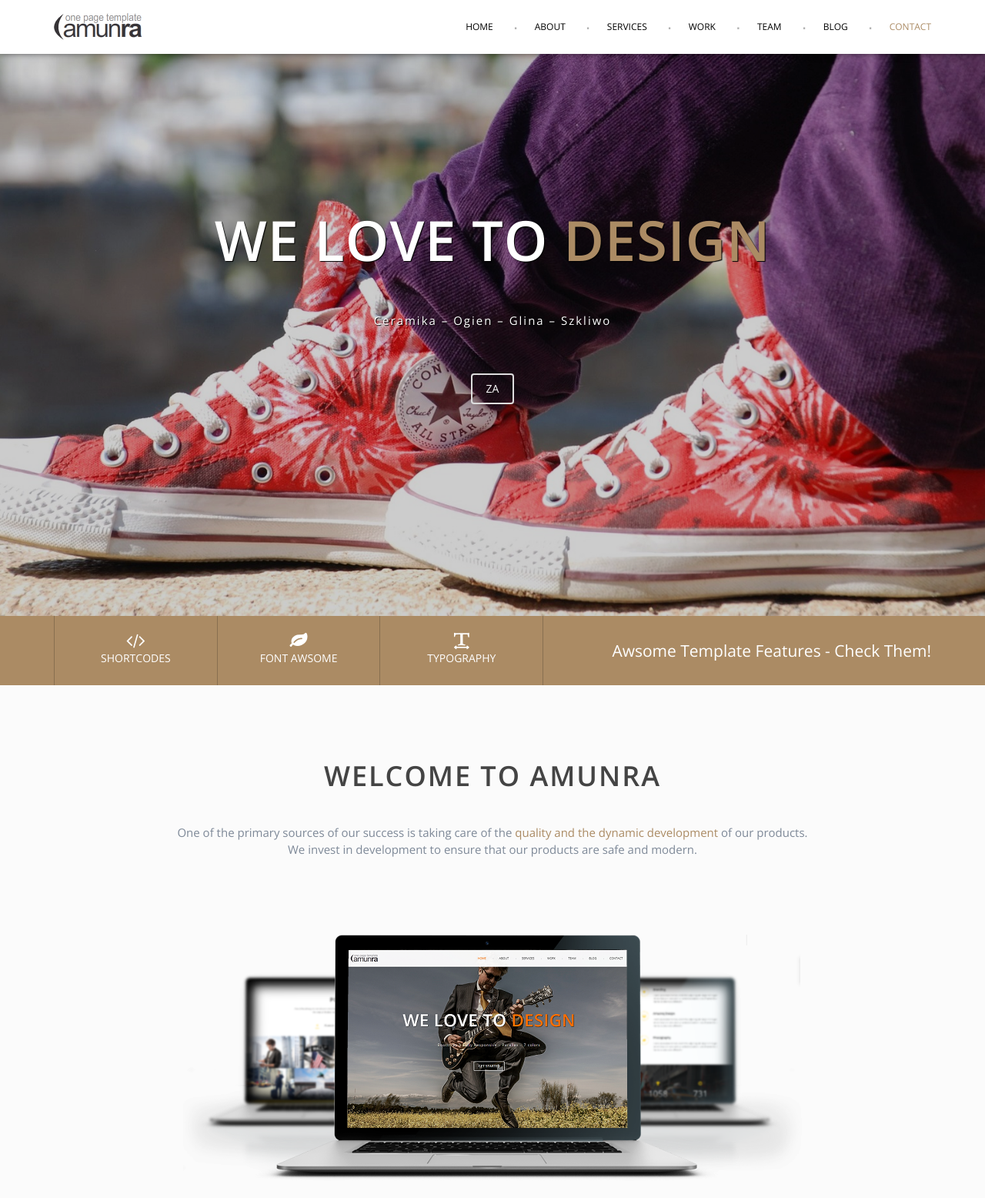
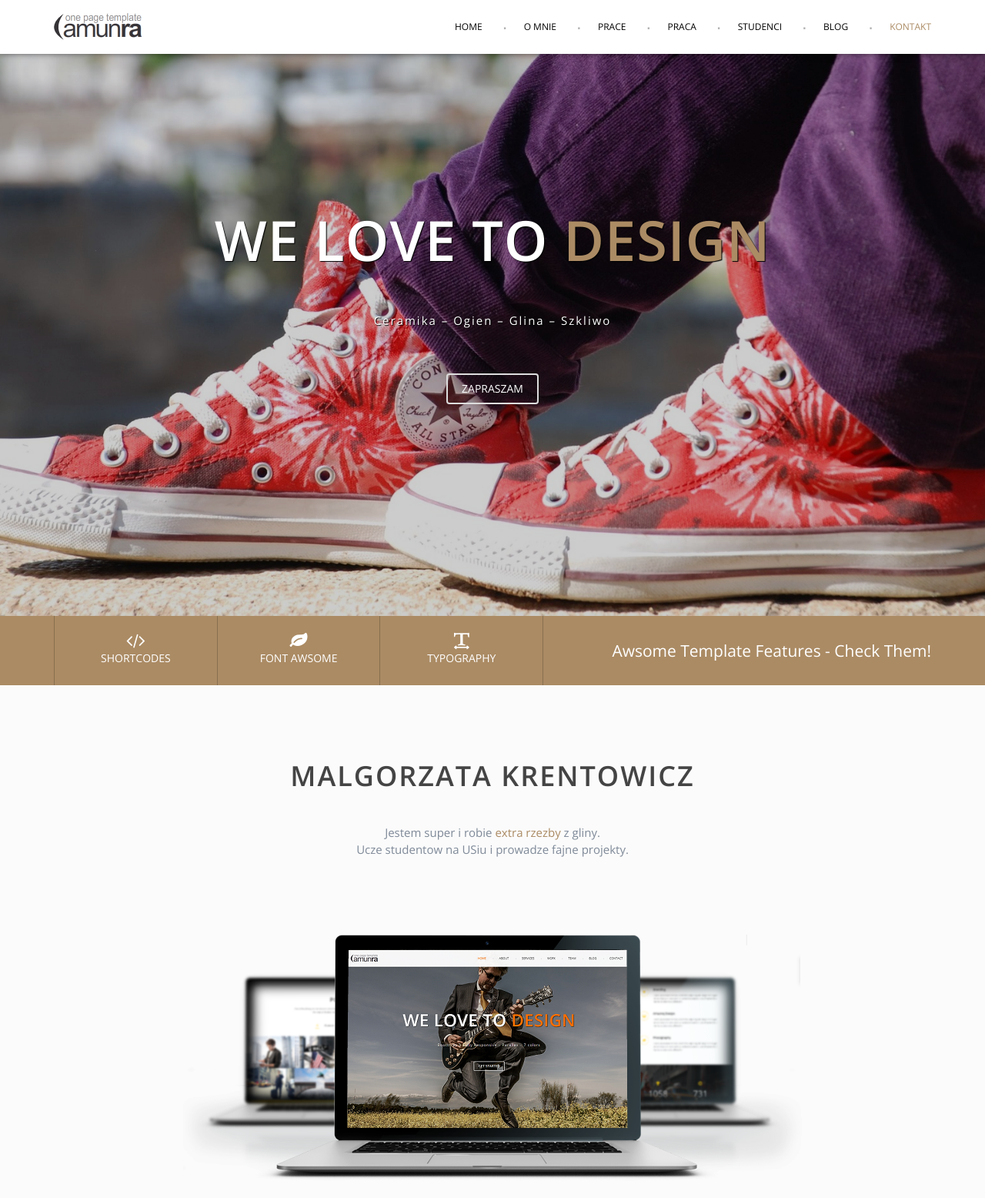
Before and after one commit to antass/mkrentowicz.com, a plain HTML site: page site/HTML/index.html in a window 1280 px wide. Shown: the top 1556 px of the page at 77% size. Drawn offline with nearby package versions, Linux system fonts and the light colour scheme.

Commit message:
update site

```diff
--- a/site/HTML/index.html
+++ b/site/HTML/index.html
@@ -74,7 +74,7 @@
 
 					<!-- home text slogan / static -->
 					<h6>Ceramika &ndash; Ogien &ndash; Glina &ndash; Szkliwo</h6>
-					<a href="#about" class="scrollTo btn btn-default">ZA</a>
+					<a href="#about" class="scrollTo btn btn-default">ZAPRASZAM</a>
 				</div>
 			</div>
 		</section>
@@ -92,7 +92,7 @@
 
 					<!-- Brand and toggle get grouped for better mobile display -->
 					<div class="navbar-header">
-						<a href="#home" class="scrollTo navbar-brand" title="Amunra One Page Template">
+						<a href="#home" class="scrollTo navbar-brand" title="Malgorzata Krentowicz Ceramika">
 							<img alt="Bootstrap Templates &amp; Themes" src="assets/images/logo.png" width="145" height="40">
 						</a>
 					</div>
@@ -102,12 +102,12 @@
 
 						<ul class="nav navbar-nav navbar-right"><!-- remove scrollTo class for external/real link -->
 							<li><a class="scrollTo" href="#home">HOME</a></li>
-							<li><a class="scrollTo" href="#about">ABOUT</a></li>
-							<li><a class="scrollTo" href="#services">SERVICES</a></li>
-							<li><a class="scrollTo" href="#work">WORK</a></li>
-							<li><a class="scrollTo" href="#team">TEAM</a></li>
+							<li><a class="scrollTo" href="#about">O MNIE</a></li>
+							<li><a class="scrollTo" href="#services">PRACE</a></li>
+							<li><a class="scrollTo" href="#work">PRACA</a></li>
+							<li><a class="scrollTo" href="#team">STUDENCI</a></li>
 							<li><a href="blog.html">BLOG</a></li>
-							<li><a class="scrollTo" href="#contact">CONTACT</a></li>
+							<li><a class="scrollTo" href="#contact">KONTAKT</a></li>
 						</ul>
 
 					</div><!-- /.navbar-collapse -->
@@ -170,9 +170,9 @@
 			<div class="container">
 
 				<header>
-					<h1>WELCOME TO AMUNRA</h1>
-					<p>One of the primary sources of our success is taking care of the <span>quality and the dynamic development</span> of our products.</p>
-					<p>We invest in development to ensure that our products are safe and modern.</p>
+					<h1>MALGORZATA KRENTOWICZ</h1>
+					<p>Jestem super i robie <span>extra rzezby</span> z gliny.</p>
+					<p>Ucze studentow na USiu i prowadze fajne projekty.</p>
 				</header>
 
 
```
Also changed, not shown: site/HTML/404.html (added, +55 -0 lines).
